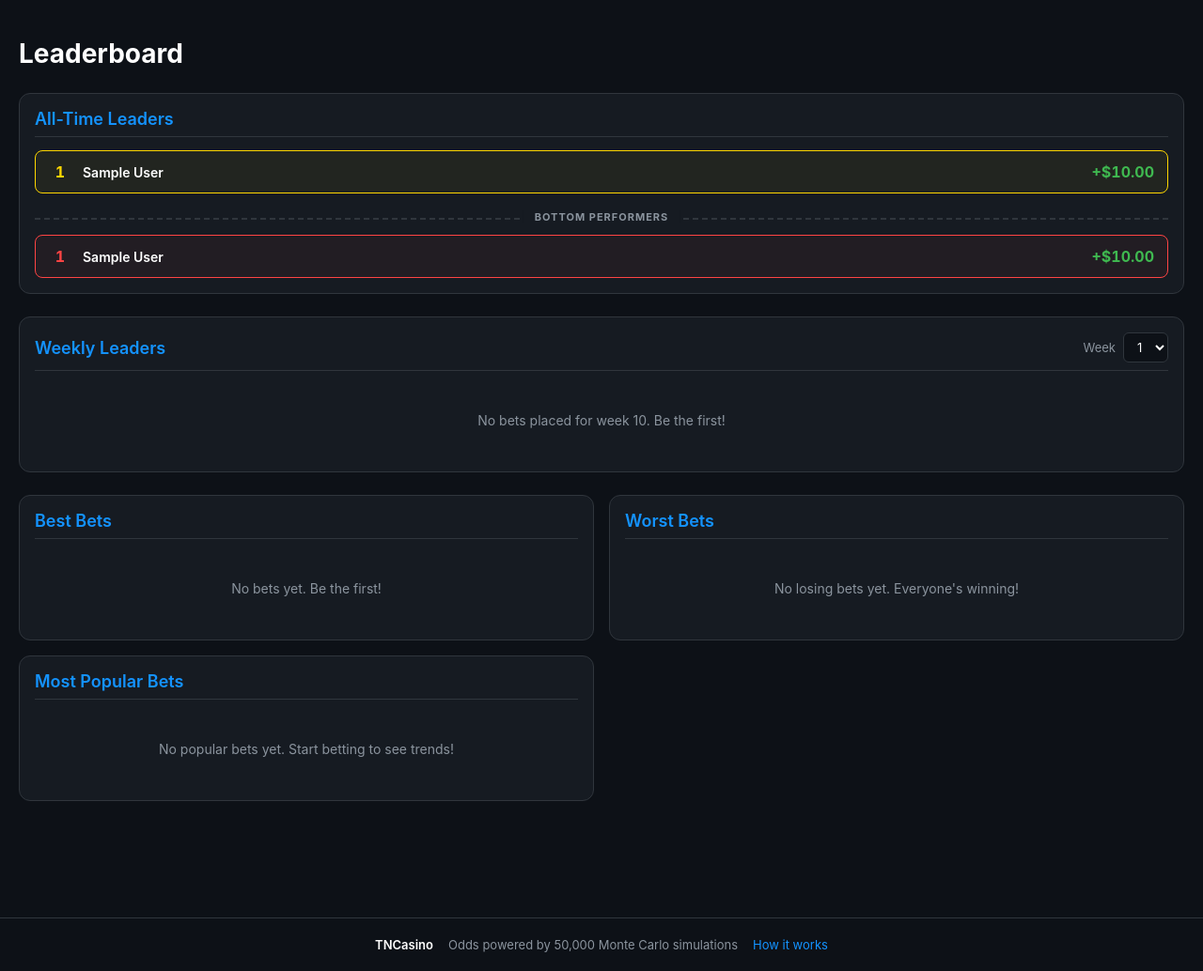
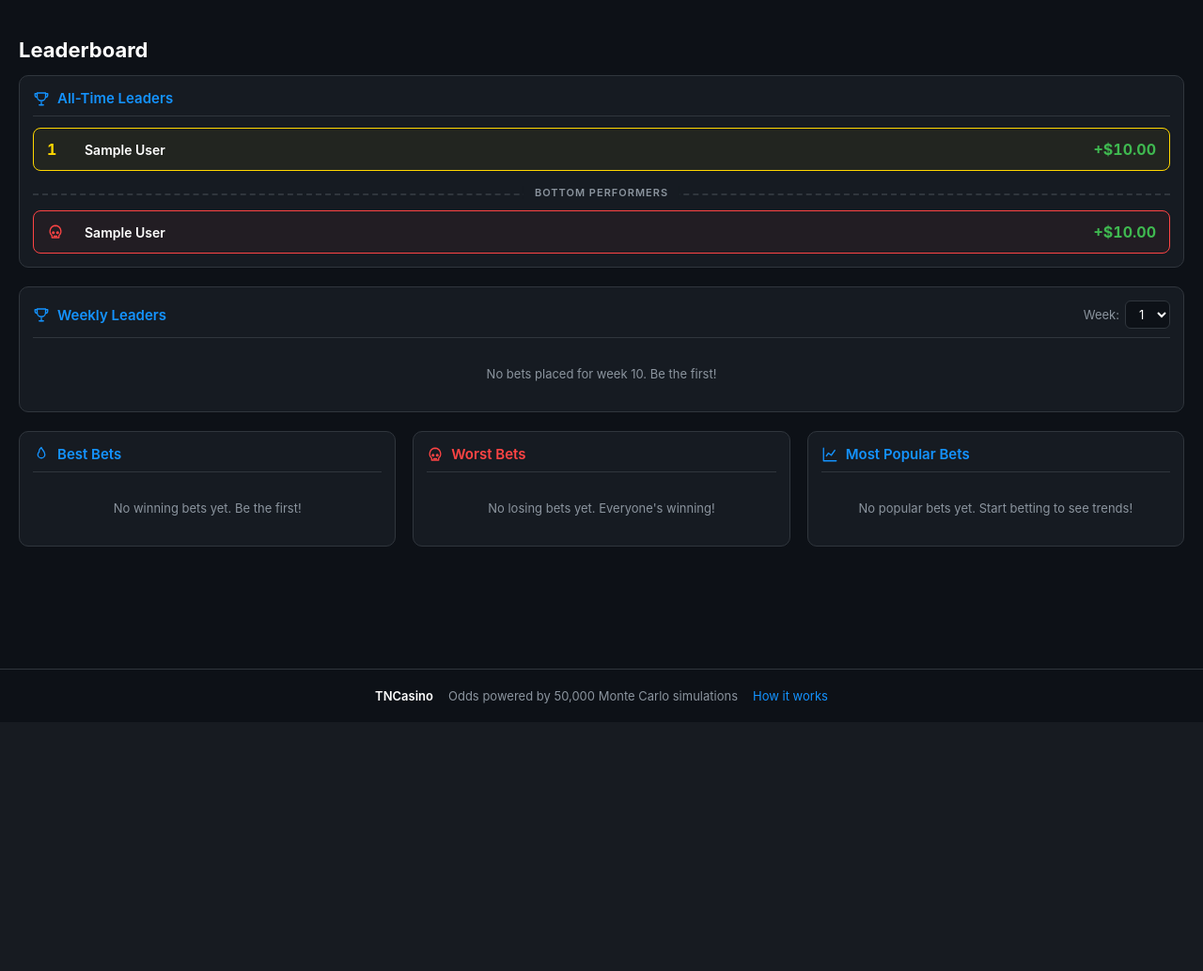
Before and after one commit to sfaizi24/TNC-Model-2025, a Flask app: page /leaderboard in a window 1280 px wide. Shown: the part 61-1095 px from the top of the page at 94% size. After the commit the page ends 810 px from the top, so only its background shows below. Run offline with Flask 3, Linux system fonts and the light colour scheme; tables that the repository leaves empty hold one stand-in row (values such as "Sample post"); parts of the project's set-up code (start-up, migrations or seed data) failed here and were passed over.

Commit message:
Port Leaderboard to design-system tnc-lb-* class taxonomy
Mirrors Leaderboard.jsx from the handoff: All-Time and Weekly podium
cards with gold/silver/bronze top rows and skull-marked bottom rows
under a dashed separator, plus a 3-column grid for Best/Worst/Most
Popular bets. Inlines the lucide-style Trophy/Flame/Chart/Skull SVGs
the design uses, and adds the shared .tnc-cardh-row helper to base.css.

Co-Authored-By: Claude Opus 4.7 <noreply@anthropic.com>

```diff
--- a/frontend/static/css/base.css
+++ b/frontend/static/css/base.css
@@ -408,6 +408,17 @@ body {
     gap: 8px;
 }
 
+.tnc-cardh-row {
+    display: inline-flex;
+    align-items: center;
+    gap: 8px;
+    color: var(--tnc-blue);
+}
+
+.tnc-cardh-row-bad {
+    color: var(--tnc-loss);
+}
+
 .tnc-badge {
     padding: 2px 8px;
     border-radius: 10px;
--- a/frontend/static/css/leaderboard.css
+++ b/frontend/static/css/leaderboard.css
@@ -1,64 +1,20 @@
-    .section-card {
-        margin-bottom: 24px;
+.tnc-lb-title {
+    font-size: 22px;
+    font-weight: var(--tnc-fw-bold);
+    color: var(--tnc-fg);
 }
 
-    .leaderboard-grid {
-        display: grid;
-        grid-template-columns: 1fr;
-        gap: 16px;
-        margin-bottom: 24px;
+.tnc-lb-block {
+    margin-bottom: 20px;
 }
 
-    .leaderboard-card {
-        background: var(--tnc-surface);
-        border: 1px solid var(--tnc-border);
-        border-radius: var(--tnc-r-xl);
-        padding: 16px;
-    }
-
-    .card-title {
-        color: var(--tnc-blue);
-        font-size: 16px;
-        font-weight: var(--tnc-fw-semi);
-        margin-bottom: 14px;
-        padding-bottom: 8px;
-        border-bottom: 1px solid var(--tnc-border);
-        display: flex;
-        align-items: center;
-        justify-content: space-between;
-        gap: 8px;
-    }
-
-    .week-selector {
-        display: flex;
-        align-items: center;
-        gap: 8px;
-        font-size: 13px;
-        font-weight: var(--tnc-fw-regular);
-    }
-
-    .week-selector label {
-        color: var(--tnc-fg-muted);
-    }
-
-    .week-selector select {
-        background: var(--tnc-bg);
-        color: var(--tnc-fg);
-        border: 1px solid var(--tnc-border);
-        padding: 6px 10px;
-        border-radius: var(--tnc-r-sm);
-        font-size: 13px;
-        font-family: inherit;
-        cursor: pointer;
-    }
-
-    .rankings-list {
+.tnc-lb-list {
     display: flex;
     flex-direction: column;
     gap: 10px;
 }
 
-    .rank-item {
+.tnc-lb-rank {
     display: flex;
     align-items: center;
     justify-content: space-between;
@@ -68,33 +24,78 @@
     border-radius: var(--tnc-r-md);
 }
 
-    .rank-item.top-1 {
+.tnc-lb-rank-l {
+    display: flex;
+    align-items: center;
+    gap: 12px;
+}
+
+.tnc-lb-rank-num {
+    font-size: var(--tnc-fs-16);
+    font-weight: var(--tnc-fw-bold);
+    min-width: 28px;
+    color: var(--tnc-fg);
+    font-variant-numeric: tabular-nums;
+    display: inline-flex;
+    align-items: center;
+}
+
+.tnc-lb-rank-name {
+    color: var(--tnc-fg);
+    font-size: var(--tnc-fs-14);
+    font-weight: var(--tnc-fw-semi);
+}
+
+.tnc-lb-rank-pnl {
+    font-size: var(--tnc-fs-16);
+    font-weight: var(--tnc-fw-bold);
+    font-variant-numeric: tabular-nums;
+}
+
+.tnc-lb-rank-1 {
     border-color: var(--tnc-gold);
     background: rgba(255, 215, 0, 0.05);
 }
 
-    .rank-item.top-2 {
+.tnc-lb-rank-1 .tnc-lb-rank-num {
+    color: var(--tnc-gold);
+}
+
+.tnc-lb-rank-2 {
     border-color: var(--tnc-silver);
     background: rgba(192, 192, 192, 0.05);
 }
 
-    .rank-item.top-3 {
+.tnc-lb-rank-2 .tnc-lb-rank-num {
+    color: var(--tnc-silver);
+}
+
+.tnc-lb-rank-3 {
     border-color: var(--tnc-bronze);
     background: rgba(205, 127, 50, 0.05);
 }
 
-    .rank-item.bottom {
+.tnc-lb-rank-3 .tnc-lb-rank-num {
+    color: var(--tnc-bronze);
+}
+
+.tnc-lb-rank-bot {
     border-color: var(--tnc-loss);
     background: rgba(255, 68, 68, 0.05);
 }
 
-    .separator {
-        border-top: 2px dashed var(--tnc-border);
-        margin: 16px 0 6px;
-        position: relative;
+.tnc-lb-rank-bot .tnc-lb-rank-num {
+    color: var(--tnc-loss);
 }
 
-    .separator-label {
+.tnc-lb-sep {
+    border-top: 2px dashed var(--tnc-border);
+    margin: 14px 0 6px;
+    position: relative;
+    height: 0;
+}
+
+.tnc-lb-sep-label {
     position: absolute;
     top: -10px;
     left: 50%;
@@ -102,152 +103,102 @@
     background: var(--tnc-surface);
     padding: 0 12px;
     color: var(--tnc-fg-muted);
-        font-size: 11px;
-        font-weight: var(--tnc-fw-bold);
+    font-size: var(--tnc-fs-11);
+    font-weight: var(--tnc-fw-semi);
     text-transform: uppercase;
     letter-spacing: var(--tnc-track-caps);
 }
 
-    .rank-left {
+.tnc-lb-week {
     display: flex;
     align-items: center;
-        gap: 12px;
+    gap: 6px;
 }
 
-    .rank-number {
-        font-size: 16px;
-        font-weight: var(--tnc-fw-bold);
-        min-width: 24px;
-        text-align: center;
+.tnc-lb-week-label {
     color: var(--tnc-fg-muted);
-        font-variant-numeric: tabular-nums;
+    font-size: var(--tnc-fs-13);
+    font-weight: var(--tnc-fw-regular);
 }
 
-    .rank-number.top-1 {
-        color: var(--tnc-gold);
+.tnc-lb-week-sel {
+    background: var(--tnc-bg);
+    color: var(--tnc-fg);
+    border: 1px solid var(--tnc-border);
+    padding: 5px 10px;
+    border-radius: var(--tnc-r-sm);
+    font-size: var(--tnc-fs-13);
+    font-family: inherit;
+    cursor: pointer;
 }
 
-    .rank-number.top-2 {
-        color: var(--tnc-silver);
+.tnc-lb-grid {
+    display: grid;
+    grid-template-columns: 1fr;
+    gap: 18px;
+    margin-bottom: 30px;
 }
 
-    .rank-number.top-3 {
-        color: var(--tnc-bronze);
-    }
-
-    .rank-number.bottom {
-        color: var(--tnc-loss);
-    }
-
-    .user-name {
-        color: var(--tnc-fg);
-        font-size: 14px;
-        font-weight: var(--tnc-fw-semi);
-    }
-
-    .pnl-value {
-        font-size: 16px;
-        font-weight: var(--tnc-fw-bold);
-        font-variant-numeric: tabular-nums;
-    }
-
-    .pnl-value.positive {
-        color: var(--tnc-win);
-    }
-
-    .pnl-value.negative {
-        color: var(--tnc-loss);
-    }
-
-    .bet-detail {
-        padding: 12px 14px;
+.tnc-lb-bet {
+    padding: 11px 14px;
     background: var(--tnc-bg);
     border: 1px solid var(--tnc-border);
     border-radius: var(--tnc-r-md);
     margin-bottom: 10px;
 }
 
-    .bet-detail:last-child {
+.tnc-lb-bet:last-child {
     margin-bottom: 0;
 }
 
-    .bet-label {
+.tnc-lb-bet-label {
     color: var(--tnc-fg-muted);
-        font-size: 11px;
+    font-size: var(--tnc-fs-11);
+    margin-bottom: 6px;
     text-transform: uppercase;
     letter-spacing: var(--tnc-track-mini);
-        font-weight: var(--tnc-fw-semi);
-        margin-bottom: 6px;
 }
 
-    .bet-description {
+.tnc-lb-bet-desc {
     color: var(--tnc-fg);
-        font-size: 14px;
+    font-size: var(--tnc-fs-14);
     font-weight: var(--tnc-fw-semi);
-        margin-bottom: 10px;
+    margin-bottom: 8px;
 }
 
-    .bet-stats {
+.tnc-lb-bet-stats {
     display: flex;
     gap: 14px;
     align-items: center;
     flex-wrap: wrap;
 }
 
-    .bet-stat {
+.tnc-lb-stat {
     display: flex;
     align-items: center;
     gap: 4px;
-        font-size: 13px;
+    font-size: var(--tnc-fs-12);
 }
 
-    .bet-stat-label {
+.tnc-lb-stat-l {
     color: var(--tnc-fg-muted);
 }
 
-    .bet-stat-value {
+.tnc-lb-stat-v {
     color: var(--tnc-fg);
     font-weight: var(--tnc-fw-semi);
     font-variant-numeric: tabular-nums;
 }
 
-    .status-badge {
-        padding: 3px 10px;
-        border-radius: var(--tnc-r-pill);
-        font-size: 11px;
-        font-weight: var(--tnc-fw-bold);
-        text-transform: uppercase;
-        letter-spacing: var(--tnc-track-mini);
-    }
-
-    .status-won {
-        background: var(--tnc-win-tint);
-        color: var(--tnc-win);
-    }
-
-    .status-lost {
-        background: var(--tnc-loss-tint);
-        color: var(--tnc-loss);
-    }
-
-    .status-pending {
-        background: var(--tnc-pending-tint);
-        color: var(--tnc-pending);
-    }
-
-    .no-data {
+.tnc-lb-empty {
+    color: var(--tnc-fg-muted);
+    font-size: var(--tnc-fs-13);
     text-align: center;
-        padding: 30px 16px;
-        color: var(--tnc-fg-muted);
-        font-size: 14px;
+    padding: 18px 0;
 }
 
 @media (min-width: 768px) {
-        .leaderboard-grid {
-            grid-template-columns: repeat(2, 1fr);
-        }
-
-        .card-title {
-            font-size: 18px;
+    .tnc-lb-grid {
+        grid-template-columns: repeat(3, 1fr);
     }
 }
--- a/frontend/templates/leaderboard.html
+++ b/frontend/templates/leaderboard.html
@@ -6,238 +6,189 @@
 <link rel="stylesheet" href="{{ url_for('static', filename='css/leaderboard.css') }}">
 {% endblock %}
 
-{% macro leader_row(leader, rank, kind) %}
-<div class="rank-item {{ kind }}">
-    <div class="rank-left">
-        <span class="rank-number {{ kind }}">{{ rank }}</span>
-        <span class="user-name">
-            {% if leader[1] or leader[2] %}
-                {{ leader[1] }} {{ leader[2] }}
-            {% else %}
-                User #{{ leader[0]|string|truncate(8, True, '') }}
-            {% endif %}
+{% set ICON_TROPHY %}
+<svg width="18" height="18" viewBox="0 0 24 24" fill="none" stroke="currentColor" stroke-width="1.75" stroke-linecap="round" stroke-linejoin="round" aria-hidden="true">
+    <path d="M6 9V4h12v5a6 6 0 0 1-12 0Z"/>
+    <path d="M6 5H3v2a3 3 0 0 0 3 3"/>
+    <path d="M18 5h3v2a3 3 0 0 1-3 3"/>
+    <path d="M9 21h6"/><path d="M12 17v4"/>
+</svg>
+{% endset %}
+
+{% set ICON_FLAME %}
+<svg width="18" height="18" viewBox="0 0 24 24" fill="none" stroke="currentColor" stroke-width="1.75" stroke-linecap="round" stroke-linejoin="round" aria-hidden="true">
+    <path d="M12 2c1 4 5 5 5 10a5 5 0 0 1-10 0c0-2 1-3 2-4-1-2 1-4 3-6Z"/>
+</svg>
+{% endset %}
+
+{% set ICON_CHART %}
+<svg width="18" height="18" viewBox="0 0 24 24" fill="none" stroke="currentColor" stroke-width="1.75" stroke-linecap="round" stroke-linejoin="round" aria-hidden="true">
+    <path d="M3 3v18h18"/><path d="M7 14l3-4 4 3 5-7"/>
+</svg>
+{% endset %}
+
+{% set ICON_SKULL %}
+<svg width="18" height="18" viewBox="0 0 24 24" fill="none" stroke="currentColor" stroke-width="1.75" stroke-linecap="round" stroke-linejoin="round" aria-hidden="true">
+    <path d="M12 3a8 8 0 0 0-5 14v3h10v-3a8 8 0 0 0-5-14Z"/>
+    <circle cx="9" cy="13" r="1.2" fill="currentColor"/>
+    <circle cx="15" cy="13" r="1.2" fill="currentColor"/>
+    <path d="M10 18h4"/>
+</svg>
+{% endset %}
+
+{% macro display_name(first, last, user_id) -%}
+    {%- if first or last -%}
+        {{ first }} {{ last }}
+    {%- else -%}
+        User #{{ user_id|string|truncate(8, True, '') }}
+    {%- endif -%}
+{%- endmacro %}
+
+{% macro rank_row(name, pnl, rank=none, kind=none) %}
+<div class="tnc-lb-rank{% if kind == 'bottom' %} tnc-lb-rank-bot{% elif rank %} tnc-lb-rank-{{ rank }}{% endif %}">
+    <div class="tnc-lb-rank-l">
+        <span class="tnc-lb-rank-num">
+            {%- if kind == 'bottom' -%}
+                {{ ICON_SKULL }}
+            {%- else -%}
+                {{ rank }}
+            {%- endif -%}
         </span>
+        <span class="tnc-lb-rank-name">{{ name }}</span>
     </div>
-    <span class="pnl-value {% if leader[3] >= 0 %}positive{% else %}negative{% endif %}">
-        {{ '+' if leader[3] >= 0 else '-' }}${{ "%.2f"|format(leader[3]|abs) }}
+    <span class="tnc-lb-rank-pnl {% if pnl >= 0 %}tnc-pos{% else %}tnc-neg{% endif %}">
+        {{ '+' if pnl >= 0 else '-' }}${{ "%.2f"|format(pnl|abs) }}
     </span>
 </div>
 {% endmacro %}
 
-{% macro popular_bet(bet, label) %}
-{% if bet %}
-<div class="bet-detail">
-    <div class="bet-label">{{ label }}</div>
-    <div class="bet-description">{{ bet[0] }}</div>
-    <div class="bet-stats">
-        <div class="bet-stat">
-            <span class="bet-stat-label">Times Bet:</span>
-            <span class="bet-stat-value">{{ bet[1] }}</span>
+{% macro stat(label, value, value_class='') %}
+<div class="tnc-lb-stat">
+    <span class="tnc-lb-stat-l">{{ label }}:</span>
+    <span class="tnc-lb-stat-v {{ value_class }}">{{ value }}</span>
 </div>
-        <div class="bet-stat">
-            <span class="bet-stat-label">Total Wagered:</span>
-            <span class="bet-stat-value">${{ "%.2f"|format(bet[5]) }}</span>
-        </div>
-        {% if bet[2] %}
-        <span class="status-badge status-won">Won</span>
-        {% elif bet[3] %}
-        <span class="status-badge status-lost">Lost</span>
-        {% elif bet[4] %}
-        <span class="status-badge status-pending">Pending</span>
+{% endmacro %}
+
+{% macro outcome_bet(bet, label, kind) %}
+<div class="tnc-lb-bet">
+    <div class="tnc-lb-bet-label">{{ label }}</div>
+    <div class="tnc-lb-bet-desc">{{ bet[0] }}</div>
+    <div class="tnc-lb-bet-stats">
+        {{ stat('User', display_name(bet[4], bet[5], '')) }}
+        {{ stat('Odds', bet[1]) }}
+        {{ stat('Bet', '$%.2f'|format(bet[2])) }}
+        {% if kind == 'won' %}
+            {{ stat('Won', '+$%.2f'|format(bet[3]), 'tnc-pos') }}
+        {% else %}
+            {{ stat('Lost', '-$%.2f'|format(bet[2]), 'tnc-neg') }}
         {% endif %}
     </div>
 </div>
-{% endif %}
+{% endmacro %}
+
+{% macro popular_bet(bet, label) %}
+<div class="tnc-lb-bet">
+    <div class="tnc-lb-bet-label">{{ label }}</div>
+    <div class="tnc-lb-bet-desc">{{ bet[0] }}</div>
+    <div class="tnc-lb-bet-stats">
+        {{ stat('Wagered', '$%.2f'|format(bet[5])) }}
+        {{ stat('Times', bet[1]) }}
+        {% if bet[2] %}<span class="tnc-badge tnc-badge-won">{{ bet[2] }} Won</span>{% endif %}
+        {% if bet[3] %}<span class="tnc-badge tnc-badge-lost">{{ bet[3] }} Lost</span>{% endif %}
+        {% if bet[4] %}<span class="tnc-badge tnc-badge-pending">{{ bet[4] }} Pending</span>{% endif %}
+    </div>
+</div>
 {% endmacro %}
 
 {% block content %}
-<div class="page-header">
-    <h1 class="page-title">Leaderboard</h1>
+<div class="tnc-page-head">
+    <h1 class="tnc-lb-title">Leaderboard</h1>
 </div>
 
-<div class="leaderboard-card section-card">
-    <h2 class="card-title"><span>All-Time Leaders</span></h2>
-    <div class="rankings-list">
+<div class="tnc-card tnc-lb-block">
+    <h2 class="tnc-card-h">
+        <span class="tnc-cardh-row">{{ ICON_TROPHY }}All-Time Leaders</span>
+    </h2>
     {% if alltime_top %}
+    <div class="tnc-lb-list">
         {% for leader in alltime_top %}
-                {% set rank_kind = 'top-1' if loop.index == 1 else ('top-2' if loop.index == 2 else 'top-3') %}
-                {{ leader_row(leader, loop.index, rank_kind) }}
+            {{ rank_row(display_name(leader[1], leader[2], leader[0]), leader[3], rank=loop.index) }}
         {% endfor %}
-
         {% if alltime_bottom %}
-            <div class="separator">
-                <span class="separator-label">Bottom Performers</span>
-            </div>
+        <div class="tnc-lb-sep"><span class="tnc-lb-sep-label">Bottom Performers</span></div>
         {% for leader in alltime_bottom %}
-                {{ leader_row(leader, loop.index, 'bottom') }}
+            {{ rank_row(display_name(leader[1], leader[2], leader[0]), leader[3], kind='bottom') }}
         {% endfor %}
         {% endif %}
+    </div>
     {% else %}
-            <div class="no-data">No users with bets yet. Start betting to appear on the leaderboard!</div>
+    <div class="tnc-lb-empty">No users with bets yet. Start betting to appear on the leaderboard!</div>
     {% endif %}
 </div>
-</div>
 
-<div class="leaderboard-card section-card">
-    <h2 class="card-title">
-        <span>Weekly Leaders</span>
-        <div class="week-selector">
-            <label for="week-select">Week</label>
-            <select id="week-select" onchange="window.location.href='/leaderboard?week='+this.value">
+<div class="tnc-card tnc-lb-block">
+    <h2 class="tnc-card-h">
+        <span class="tnc-cardh-row">{{ ICON_TROPHY }}Weekly Leaders</span>
+        <div class="tnc-lb-week">
+            <label class="tnc-lb-week-label" for="week-select">Week:</label>
+            <select id="week-select" class="tnc-lb-week-sel"
+                    onchange="window.location.href='/leaderboard?week='+this.value">
                 {% for week in available_weeks %}
                 <option value="{{ week }}" {% if week == selected_week %}selected{% endif %}>{{ week }}</option>
                 {% endfor %}
             </select>
         </div>
     </h2>
-    <div class="rankings-list">
     {% if weekly_top %}
+    <div class="tnc-lb-list">
         {% for leader in weekly_top %}
-                {% set rank_kind = 'top-1' if loop.index == 1 else ('top-2' if loop.index == 2 else 'top-3') %}
-                {{ leader_row(leader, loop.index, rank_kind) }}
+            {{ rank_row(display_name(leader[1], leader[2], leader[0]), leader[3], rank=loop.index) }}
         {% endfor %}
-
         {% if weekly_bottom %}
-            <div class="separator">
-                <span class="separator-label">Bottom Performers</span>
-            </div>
+        <div class="tnc-lb-sep"><span class="tnc-lb-sep-label">Bottom Performers</span></div>
         {% for leader in weekly_bottom %}
-                {{ leader_row(leader, loop.index, 'bottom') }}
+            {{ rank_row(display_name(leader[1], leader[2], leader[0]), leader[3], kind='bottom') }}
         {% endfor %}
         {% endif %}
+    </div>
     {% else %}
-            <div class="no-data">No bets placed for week {{ selected_week }}. Be the first!</div>
-        {% endif %}
-    </div>
-</div>
-
-<div class="leaderboard-grid">
-    <div class="leaderboard-card">
-        <h2 class="card-title"><span>Best Bets</span></h2>
-
-        {% if best_odds_bet %}
-        <div class="bet-detail">
-            <div class="bet-label">Highest Odds That Won</div>
-            <div class="bet-description">{{ best_odds_bet[0] }}</div>
-            <div class="bet-stats">
-                <div class="bet-stat">
-                    <span class="bet-stat-label">User:</span>
-                    <span class="bet-stat-value">{{ best_odds_bet[4] or 'Unknown' }}</span>
-                </div>
-                <div class="bet-stat">
-                    <span class="bet-stat-label">Odds:</span>
-                    <span class="bet-stat-value">{{ best_odds_bet[1] }}</span>
-                </div>
-                <div class="bet-stat">
-                    <span class="bet-stat-label">Bet:</span>
-                    <span class="bet-stat-value">${{ "%.2f"|format(best_odds_bet[2]) }}</span>
-                </div>
-                <div class="bet-stat">
-                    <span class="bet-stat-label">Won:</span>
-                    <span class="bet-stat-value pnl-value positive">+${{ "%.2f"|format(best_odds_bet[3]) }}</span>
-                </div>
-            </div>
-        </div>
-        {% endif %}
-
-        {% if most_money_won %}
-        <div class="bet-detail">
-            <div class="bet-label">Most Money Won</div>
-            <div class="bet-description">{{ most_money_won[0] }}</div>
-            <div class="bet-stats">
-                <div class="bet-stat">
-                    <span class="bet-stat-label">User:</span>
-                    <span class="bet-stat-value">{{ most_money_won[4] or 'Unknown' }}</span>
-                </div>
-                <div class="bet-stat">
-                    <span class="bet-stat-label">Odds:</span>
-                    <span class="bet-stat-value">{{ most_money_won[1] }}</span>
-                </div>
-                <div class="bet-stat">
-                    <span class="bet-stat-label">Bet:</span>
-                    <span class="bet-stat-value">${{ "%.2f"|format(most_money_won[2]) }}</span>
-                </div>
-                <div class="bet-stat">
-                    <span class="bet-stat-label">Won:</span>
-                    <span class="bet-stat-value pnl-value positive">+${{ "%.2f"|format(most_money_won[3]) }}</span>
-                </div>
-            </div>
-        </div>
-        {% endif %}
-
-        {% if not best_odds_bet and not most_money_won %}
-        <div class="no-data">No bets yet. Be the first!</div>
+    <div class="tnc-lb-empty">No bets placed for week {{ selected_week }}. Be the first!</div>
     {% endif %}
 </div>
 
-    <div class="leaderboard-card">
-        <h2 class="card-title"><span>Worst Bets</span></h2>
-
-        {% if worst_odds_bet %}
-        <div class="bet-detail">
-            <div class="bet-label">Worst Odds That Lost</div>
-            <div class="bet-description">{{ worst_odds_bet[0] }}</div>
-            <div class="bet-stats">
-                <div class="bet-stat">
-                    <span class="bet-stat-label">User:</span>
-                    <span class="bet-stat-value">{{ worst_odds_bet[4] or 'Unknown' }}</span>
-                </div>
-                <div class="bet-stat">
-                    <span class="bet-stat-label">Odds:</span>
-                    <span class="bet-stat-value">{{ worst_odds_bet[1] }}</span>
-                </div>
-                <div class="bet-stat">
-                    <span class="bet-stat-label">Bet:</span>
-                    <span class="bet-stat-value">${{ "%.2f"|format(worst_odds_bet[2]) }}</span>
-                </div>
-                <div class="bet-stat">
-                    <span class="bet-stat-label">Lost:</span>
-                    <span class="bet-stat-value pnl-value negative">-${{ "%.2f"|format(worst_odds_bet[2]) }}</span>
-                </div>
-            </div>
-        </div>
-        {% endif %}
-
-        {% if biggest_loss %}
-        <div class="bet-detail">
-            <div class="bet-label">Most Money Lost</div>
-            <div class="bet-description">{{ biggest_loss[0] }}</div>
-            <div class="bet-stats">
-                <div class="bet-stat">
-                    <span class="bet-stat-label">User:</span>
-                    <span class="bet-stat-value">{{ biggest_loss[4] or 'Unknown' }}</span>
-                </div>
-                <div class="bet-stat">
-                    <span class="bet-stat-label">Odds:</span>
-                    <span class="bet-stat-value">{{ biggest_loss[1] }}</span>
-                </div>
-                <div class="bet-stat">
-                    <span class="bet-stat-label">Bet:</span>
-                    <span class="bet-stat-value">${{ "%.2f"|format(biggest_loss[2]) }}</span>
-                </div>
-                <div class="bet-stat">
-                    <span class="bet-stat-label">Lost:</span>
-                    <span class="bet-stat-value pnl-value negative">-${{ "%.2f"|format(biggest_loss[2]) }}</span>
-                </div>
-            </div>
-        </div>
-        {% endif %}
-
-        {% if not worst_odds_bet and not biggest_loss %}
-        <div class="no-data">No losing bets yet. Everyone's winning!</div>
+<div class="tnc-lb-grid">
+    <div class="tnc-card">
+        <h2 class="tnc-card-h">
+            <span class="tnc-cardh-row">{{ ICON_FLAME }}Best Bets</span>
+        </h2>
+        {% if best_odds_bet %}{{ outcome_bet(best_odds_bet, 'Highest Odds That Won', 'won') }}{% endif %}
+        {% if most_money_won %}{{ outcome_bet(most_money_won, 'Most Money Won', 'won') }}{% endif %}
+        {% if not best_odds_bet and not most_money_won %}
+        <div class="tnc-lb-empty">No winning bets yet. Be the first!</div>
         {% endif %}
     </div>
 
-    <div class="leaderboard-card">
-        <h2 class="card-title"><span>Most Popular Bets</span></h2>
+    <div class="tnc-card">
+        <h2 class="tnc-card-h">
+            <span class="tnc-cardh-row tnc-cardh-row-bad">{{ ICON_SKULL }}Worst Bets</span>
+        </h2>
+        {% if worst_odds_bet %}{{ outcome_bet(worst_odds_bet, 'Worst Odds That Lost', 'lost') }}{% endif %}
+        {% if biggest_loss %}{{ outcome_bet(biggest_loss, 'Most Money Lost', 'lost') }}{% endif %}
+        {% if not worst_odds_bet and not biggest_loss %}
+        <div class="tnc-lb-empty">No losing bets yet. Everyone's winning!</div>
+        {% endif %}
+    </div>
 
-        {{ popular_bet(popular_moneyline, 'Most Popular Moneyline') }}
-        {{ popular_bet(popular_over_under, 'Most Popular Over/Under') }}
-        {{ popular_bet(popular_highest, 'Most Popular Highest Scorer') }}
-        {{ popular_bet(popular_lowest, 'Most Popular Lowest Scorer') }}
-
+    <div class="tnc-card">
+        <h2 class="tnc-card-h">
+            <span class="tnc-cardh-row">{{ ICON_CHART }}Most Popular Bets</span>
+        </h2>
+        {% if popular_moneyline %}{{ popular_bet(popular_moneyline, 'Most Popular Moneyline') }}{% endif %}
+        {% if popular_over_under %}{{ popular_bet(popular_over_under, 'Most Popular Over/Under') }}{% endif %}
+        {% if popular_highest %}{{ popular_bet(popular_highest, 'Most Popular Highest Scorer') }}{% endif %}
+        {% if popular_lowest %}{{ popular_bet(popular_lowest, 'Most Popular Lowest Scorer') }}{% endif %}
         {% if not popular_moneyline and not popular_over_under and not popular_highest and not popular_lowest %}
-        <div class="no-data">No popular bets yet. Start betting to see trends!</div>
+        <div class="tnc-lb-empty">No popular bets yet. Start betting to see trends!</div>
         {% endif %}
     </div>
 </div>
```
Lines whose indentation alone changed are shown as unchanged.
